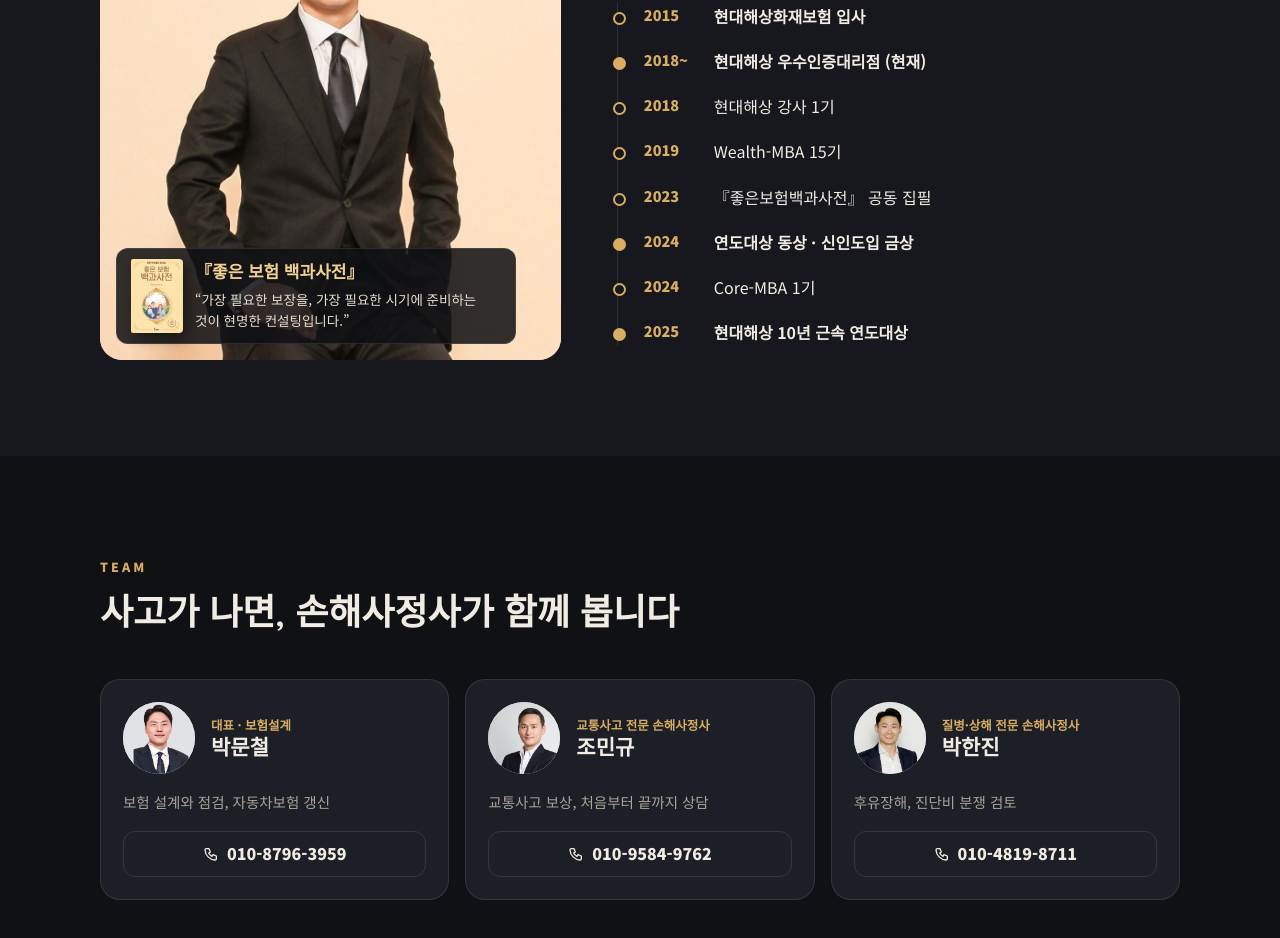
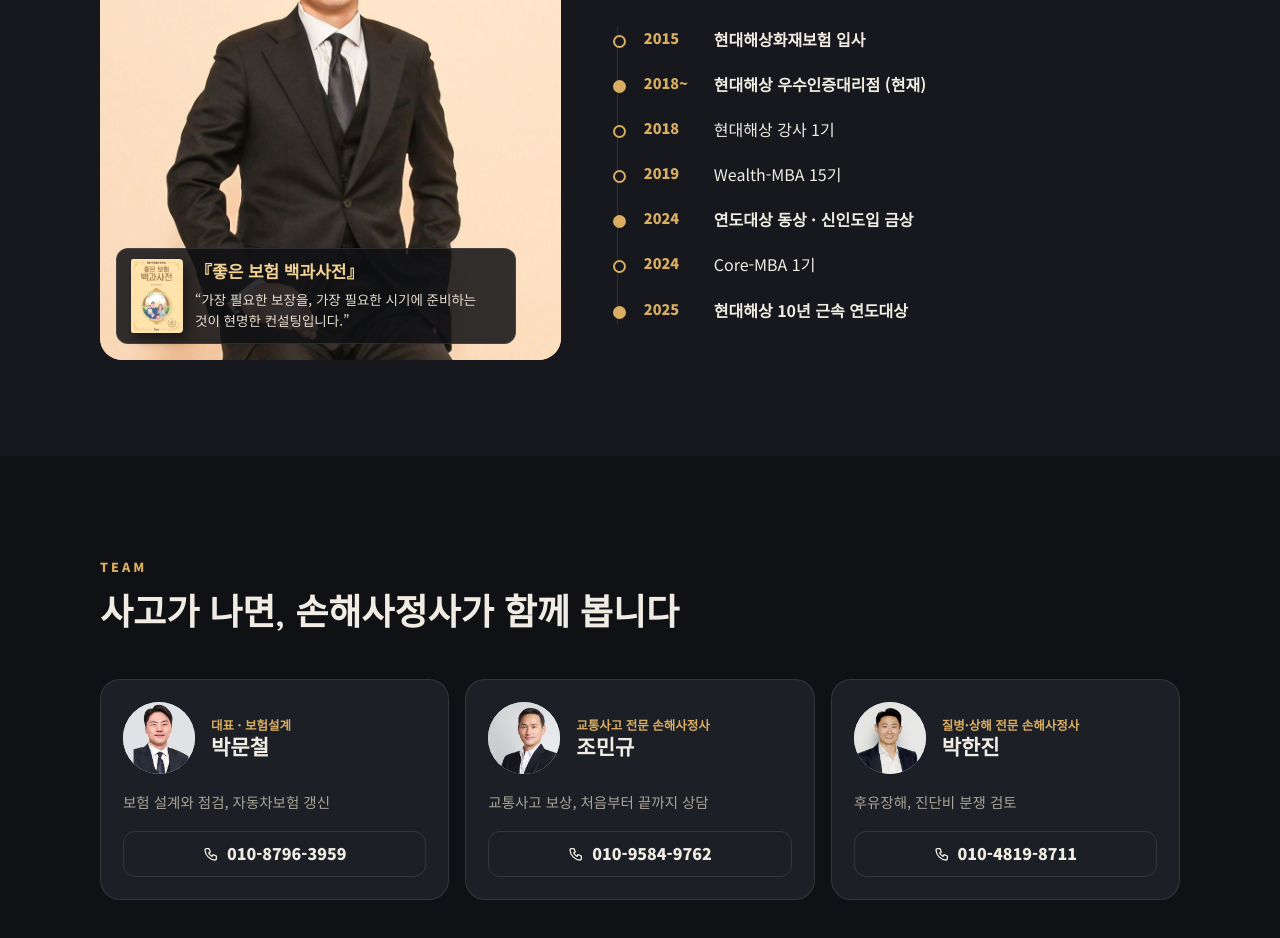
Before and after one commit to hd979796/hd979796, a plain HTML site: page sign/pmc/index.html in a window 1280 px wide. Shown: the part 1176-2114 px from the top of the page. Drawn offline with Linux system fonts and the light colour scheme.

Commit message:
홈페이지: 약력에서 공동 집필 줄 제거
Co-Authored-By: Claude Opus 5.5 <noreply@anthropic.com>
Claude-Session: https://claude.ai/code/session_01BxumKsiSPgyUDiZnHfFSHG

```diff
--- a/sign/pmc/index.html
+++ b/sign/pmc/index.html
@@ -339,7 +339,6 @@ svg{width:1em;height:1em;fill:none;stroke:currentColor;stroke-width:2;stroke-lin
           <li class="hl"><span class="y">2018~</span><b>현대해상 우수인증대리점 (현재)</b></li>
           <li><span class="y">2018</span><span>현대해상 강사 1기</span></li>
           <li><span class="y">2019</span><span>Wealth-MBA 15기</span></li>
-          <li><span class="y">2023</span><span>『좋은보험백과사전』 공동 집필</span></li>
           <li class="hl"><span class="y">2024</span><b>연도대상 동상 · 신인도입 금상</b></li>
           <li><span class="y">2024</span><span>Core-MBA 1기</span></li>
           <li class="hl"><span class="y">2025</span><b>현대해상 10년 근속 연도대상</b></li>
```
